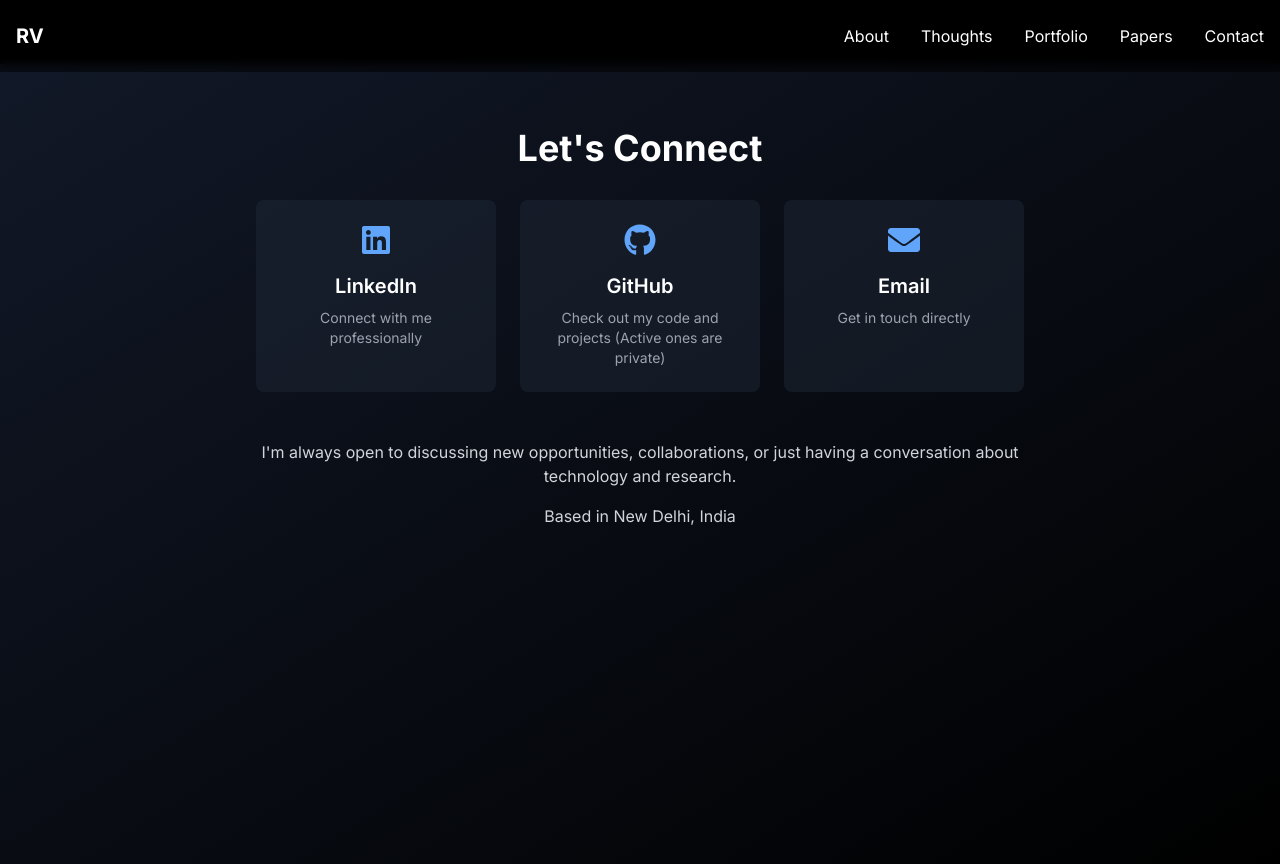
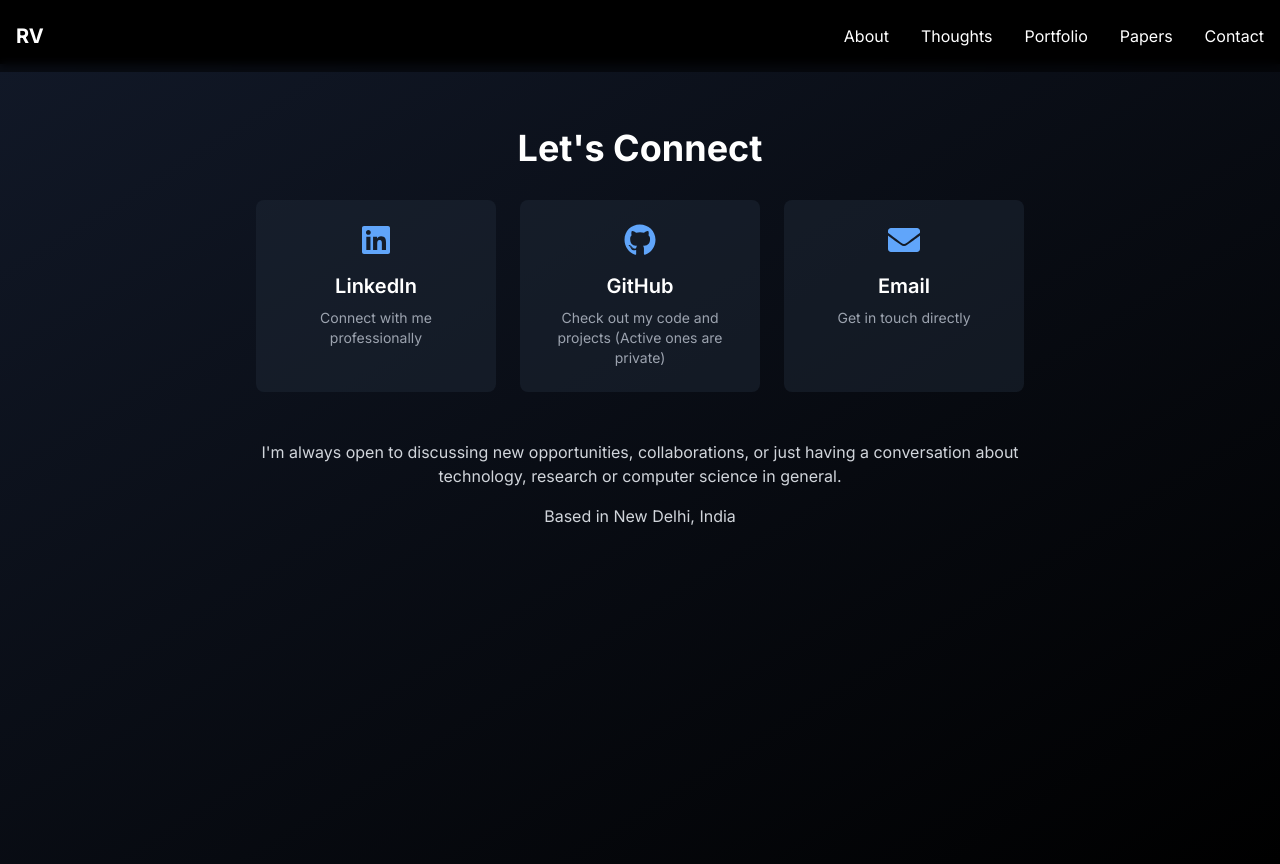
Before and after one commit to rohithv/rohithv.github.io, a Next.js app: page /contact in a window 1280 px wide. Built offline with nearby package versions, Linux system fonts and the light colour scheme.

Commit message:
update the text in contact page

```diff
--- a/src/app/contact/page.tsx
+++ b/src/app/contact/page.tsx
@@ -68,7 +68,8 @@ export default function Contact() {
           >
             <p className="mb-4">
               I'm always open to discussing new opportunities, collaborations,
-              or just having a conversation about technology and research.
+              or just having a conversation about technology, research or
+              computer science in general.
             </p>
             <p>
               Based in New Delhi, India
```
